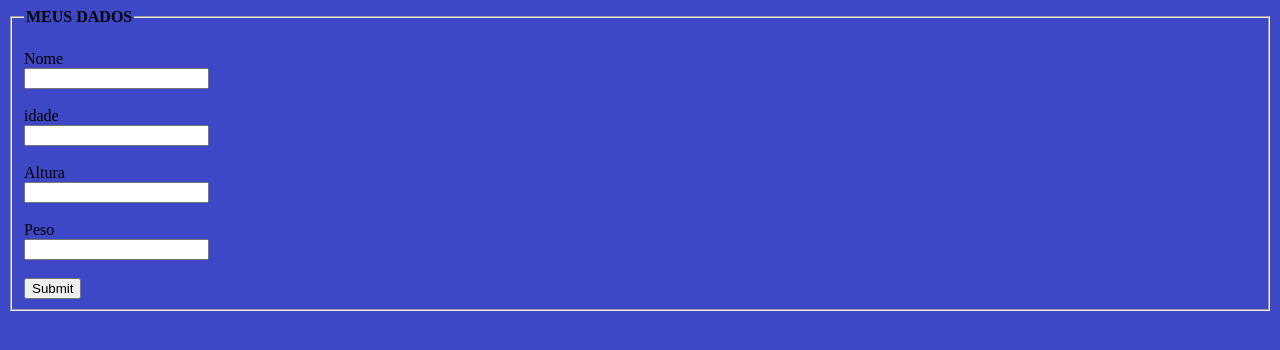
After one commit to HedaMV/Ana-Carolina, a PHP site: page /srv/http/ana3c/index.html in a window 1280 px wide. The commit adds this page. Shown: the top 350 px of the page. Run offline with PHP 8.4, Linux system fonts and the light colour scheme.

Commit message:
Add files via upload

```diff
--- /dev/null
+++ b/srv/http/ana3c/css/style.css
@@ -0,0 +1,4 @@
+
+body {
+    background-color: rgb(62, 71, 197);
+}
--- /dev/null
+++ b/srv/http/ana3c/index.html
@@ -0,0 +1,32 @@
+<!DOCTYPE html>
+<html lang="pt-br">
+<head>
+    <meta charset="UTF-8">
+    <meta name="viewport" content="width=device-width, initial-scale=1.0">
+    <title>Document</title>
+    <link rel="stylesheet" href="css/style.css">
+</head>
+<body>
+    <div class="pcentral">
+        <form action="php/envia.php" method="get">
+            <fieldset>
+                <legend><b>MEUS DADOS</b></legend>
+                <br>
+                <label class="para" for="nome">Nome</label> <br>
+                <input type="text" name="nome" id="nomejs">
+                <br><br>
+                <label for="idade">idade</label> <br>
+                <input type="number" name="idade" id="idadejs">
+                <br><br>
+                <label for="altura">Altura</label> <br>
+                <input type="number" name="altura" id="alturajs">
+                <br><br>
+                <label for="peso">Peso</label> <br>
+                <input type="number" name="peso" id="pesojs">
+                <br><br>
+                <input type="submit" name="submit" id="submit">
+            </fieldset>
+        </form>
+    </div>
+</body>
+</html>
```
Also changed, not shown: srv/http/ana3c/php/envia.php (added, +18 -0 lines), srv/http/ana3c/php/index.php (added, +23 -0 lines), srv/http/index.php (+10 -14 lines).
